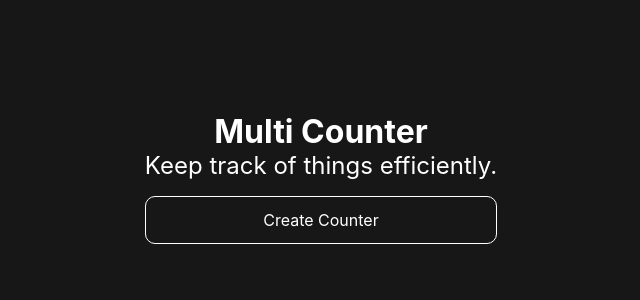
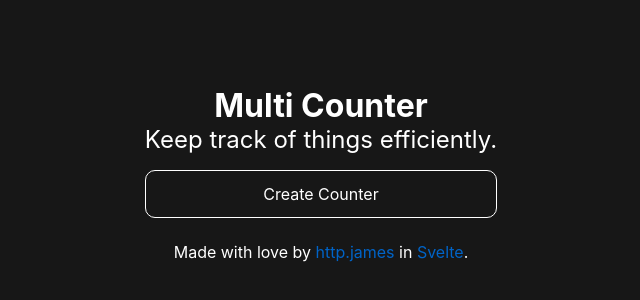
Before and after one commit to httpjamesm/multi-counter, a Svelte app: page / in a window 1280 px wide. Shown: the part 218-518 px from the top of the page, without its empty margins (319-959 px from the left). Built offline with nearby package versions, Linux system fonts and the light colour scheme.

Commit message:
credit footnote

```diff
--- a/src/pages/Home.svelte
+++ b/src/pages/Home.svelte
@@ -49,6 +49,21 @@
                 getCounters={getCountersFromChild}
             />
         {/each}
+        <p>
+            Made with love by <a
+                href="https://httpjames.space"
+                target="_blank"
+                rel="noopener noreferrer"
+            >
+                http.james</a
+            >
+            in
+            <a
+                href="https://svelte.dev"
+                target="_blank"
+                rel="noopener noreferrer">Svelte</a
+            >.
+        </p>
     </div>
 </body>
 
```
